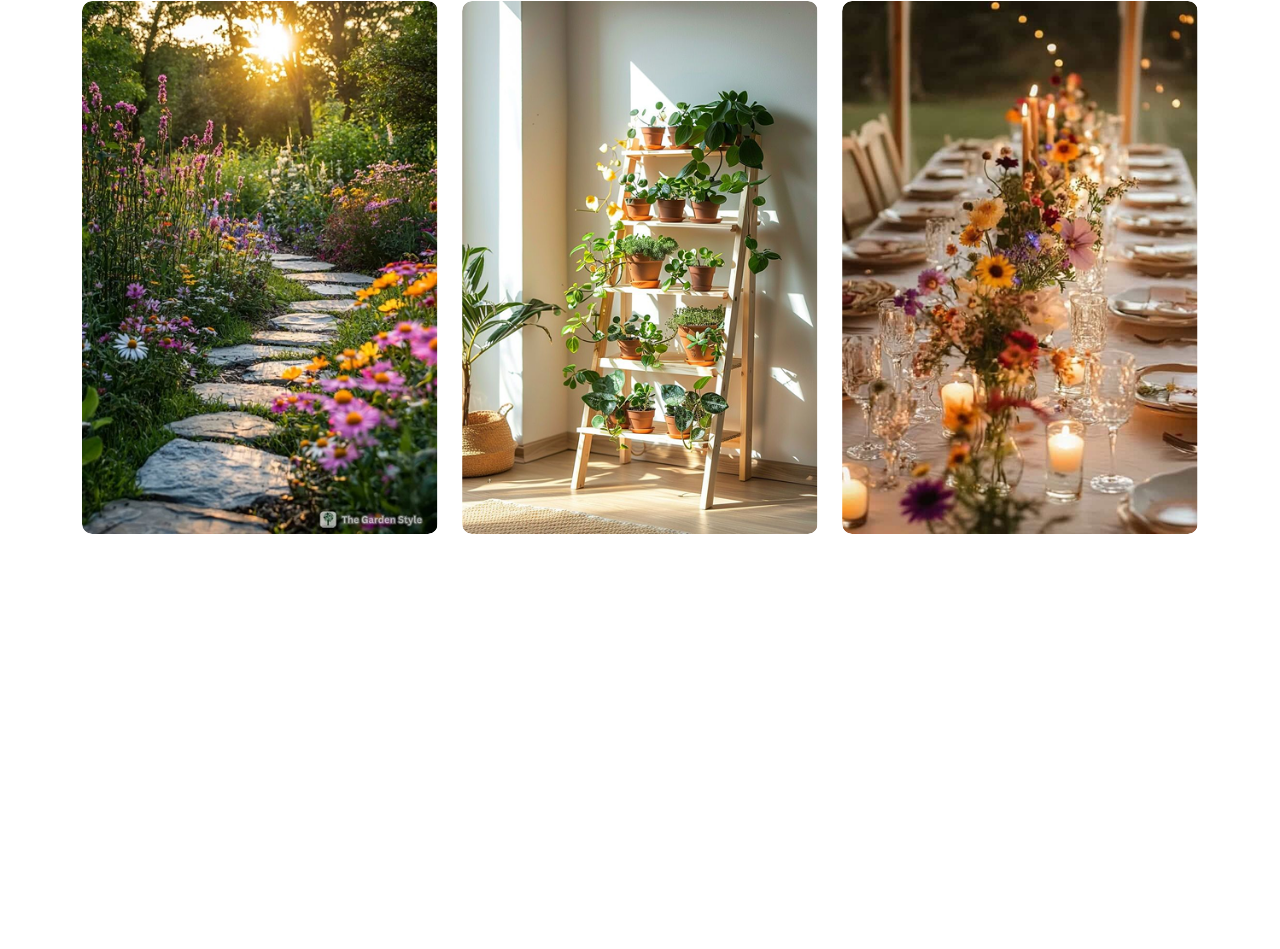
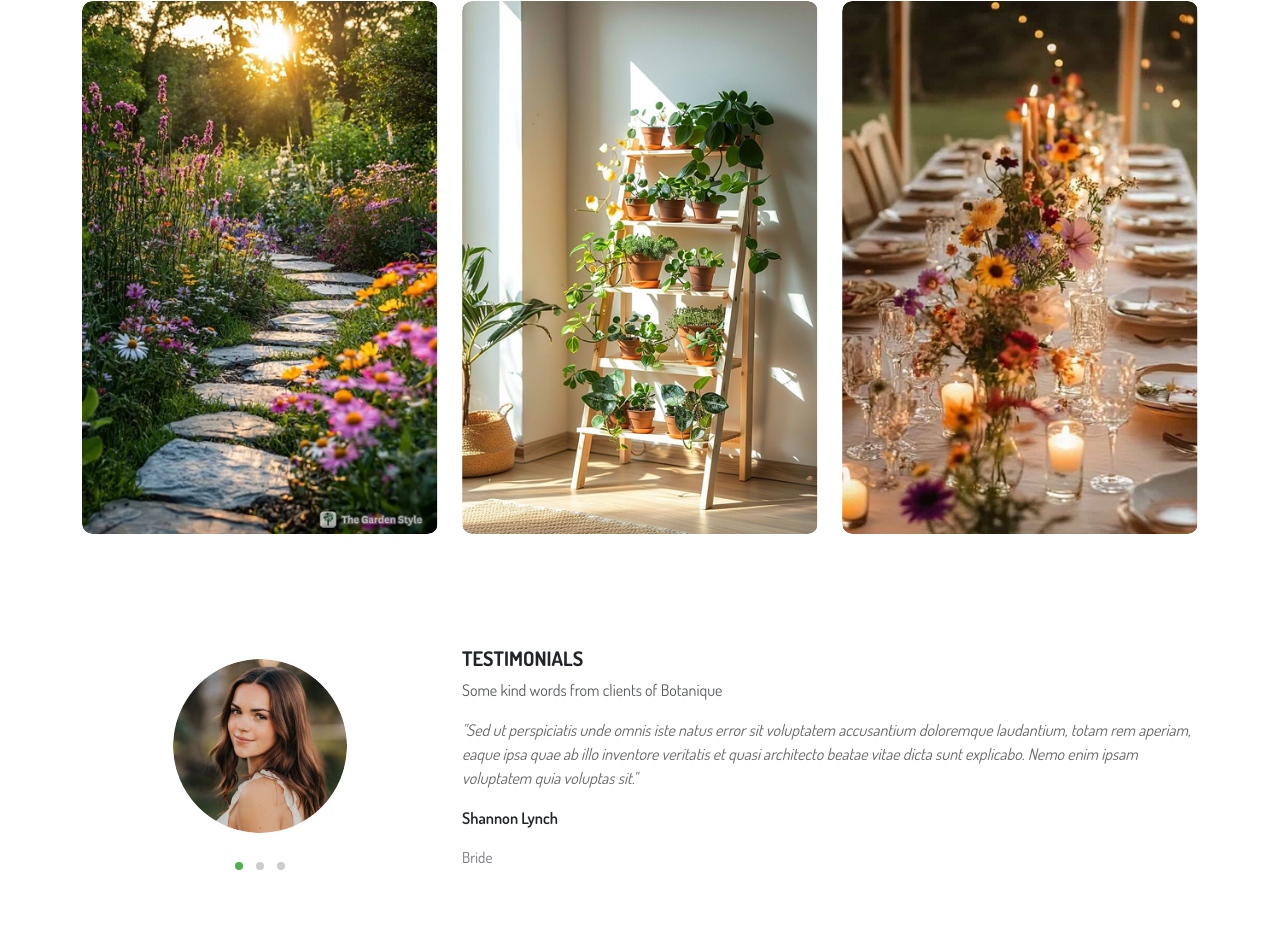
Before and after one commit to anushree2002s/plantShop-practice, a plain HTML site: page index.html in a window 1280 px wide. Shown: the part 1953-2902 px from the top of the page. Before the commit the page ends 2535 px from the top, so only its background shows below. Drawn offline with nearby package versions, Linux system fonts and the light colour scheme.

Commit message:
creating testimonial

```diff
--- a/index.html
+++ b/index.html
@@ -496,6 +496,35 @@
   </div>
 </div>
 
+<!-- testimonial -->
+<section class="testimonial-section">
+  <div class="container">
+    <div class="row align-items-center">
+      <div class="col-md-4 text-center">
+        <img src="images/testimonial1.png" alt="photo" class="testimonial-img">
+        <div class="testimonial-indicators">
+          <span class="active"></span>
+          <span></span>
+          <span></span>
+        </div>
+      </div>
+      <div class="col-md-8 testimonial-content">
+        <div class="testimonial-heading">
+          <h5>Testimonials</h5>
+          <p class="text-muted">Some kind words from clients of Botanique</p>
+        </div>
+        <p class="testimonial-quote">
+          "Sed ut perspiciatis unde omnis iste natus error sit voluptatem accusantium doloremque laudantium, totam rem aperiam,
+          eaque ipsa quae ab illo inventore veritatis et quasi architecto beatae vitae dicta sunt explicabo.
+          Nemo enim ipsam voluptatem quia voluptas sit."
+        </p>
+        <p class="testimonial-author">Shannon Lynch</p>
+        <p class="testimonial-role">Bride</p>
+      </div>
+    </div>
+  </div>
+</section>
+
 
 
     <script src="script.js"></script>
--- a/style.css
+++ b/style.css
@@ -204,3 +204,66 @@ svg.icon {
         margin-bottom: 10px;
     }
 }
+
+/* testimonial */
+.testimonial-section {
+    padding: 4rem 1rem;
+    background-color: #fff;
+}
+
+.testimonial-heading h5 {
+    text-transform: uppercase;
+    font-weight: bold;
+    margin-bottom: 0.5rem;
+}
+
+.testimonial-img {
+    width: 180px;
+    height: 180px;
+    border-radius: 50%;
+    object-fit: cover;
+    border: 3px solid var(--secondary-color);
+}
+
+.testimonial-quote {
+    font-style: italic;
+    color: #666;
+}
+
+.testimonial-author {
+    margin-top: 1rem;
+    font-weight: 600;
+}
+
+.testimonial-role {
+    color: var(--body-text-color);
+    font-size: 0.95rem;
+}
+
+.testimonial-indicators {
+    margin-top: 1rem;
+}
+
+.testimonial-indicators span {
+    display: inline-block;
+    width: 8px;
+    height: 8px;
+    margin: 0 5px;
+    background-color: #ccc;
+    border-radius: 50%;
+    cursor: pointer;
+}
+
+.testimonial-indicators .active {
+    background-color: #4caf50;
+}
+
+@media (max-width: 768px) {
+    .testimonial-content {
+        text-align: center;
+    }
+
+    .testimonial-img {
+        margin: 0 auto 1rem auto;
+    }
+}
```
